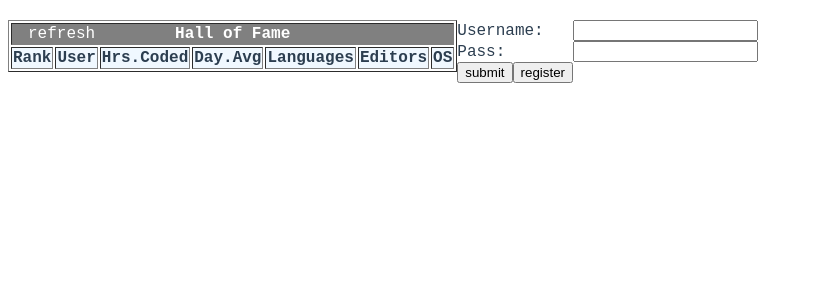
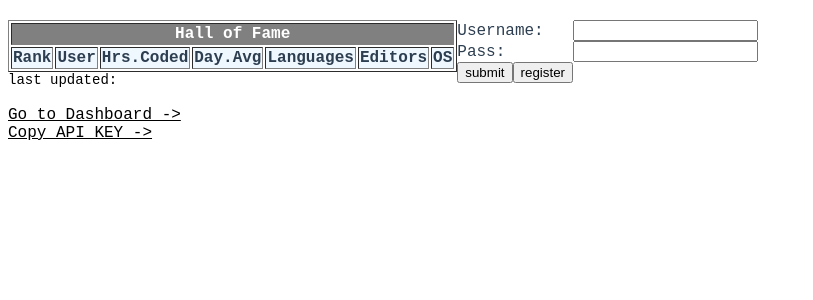
Before and after one commit to Sduby22/wakatime-leaderboard, a Vue app: page / in a window 1280 px wide. Shown: the top 300 px of the page, without its empty margins (0-813 px from the left). Built offline with nearby package versions, Linux system fonts and the light colour scheme.

Commit message:
feat (leaderboards) add last updated refresh

```diff
--- a/src/components/leaderboards.vue
+++ b/src/components/leaderboards.vue
@@ -1,6 +1,5 @@
 <template>
   <div class="main">
-  <div class="refresh" @click="refresh">refresh</div>
   <table border="1">
     <thead>
       <tr>
@@ -28,7 +27,12 @@
       </tr>
     </tbody>
   </table>
+  <div class="refresh" :style="refreshStyle" @click="refreshLeaderBoards">last updated: {{lastRefreshed}}</div>
   </div>
+  <br>
+  <a href="https://wakatime.com/dashboard" target="_blank" style="color:black;">Go to Dashboard -></a>
+  <br>
+  <a href="https://wakatime.com/settings/account" target="_blank" style="color:black;">Copy API KEY -></a>
 </template>
 
 <script>
@@ -41,19 +45,34 @@ export default {
   setup() {
     const store = useStore()
     var leaderboards = ref({})
+    var lastRefreshed = ref('')
+    var refreshStyle = ref({
+      color: 'black',
+      fontSize: '14px'
+    })
+
+
+    const refreshLeaderBoards = () => {
+      getLeaderBoards().then(e => {
+        leaderboards.value = e
+        lastRefreshed.value = new Date().toTimeString().split(' ')[0]
+        refreshStyle.value.color = 'green'
+      }).catch(() => {
+        refreshStyle.value.color = 'red'
+        lastRefreshed.value = 'refresh Failed.'
+      })
+    }
 
     if (store.state.user) {
-      getLeaderBoards().then(e => leaderboards.value = e)
-      setInterval(() => {
-        getLeaderBoards().then(e => leaderboards.value = e)
-      }, 1000*60*5)
+      refreshLeaderBoards()
+      setInterval(refreshLeaderBoards, 1000*60*5)
     }
-
-    const refresh = () => {getLeaderBoards().then(e => leaderboards.value = e)}
 
     return {
       leaderboards,
-      refresh
+      lastRefreshed,
+      refreshStyle,
+      refreshLeaderBoards,
     }
   },
 }
@@ -67,13 +86,6 @@ export default {
   .head {
     background: aliceblue;
   }
-  .refresh {
-    position: absolute;
-    color: black;
-    top:5px;
-    left:20px;
-    color:white;
-  }
   .main {
     position: relative;
   }
```
